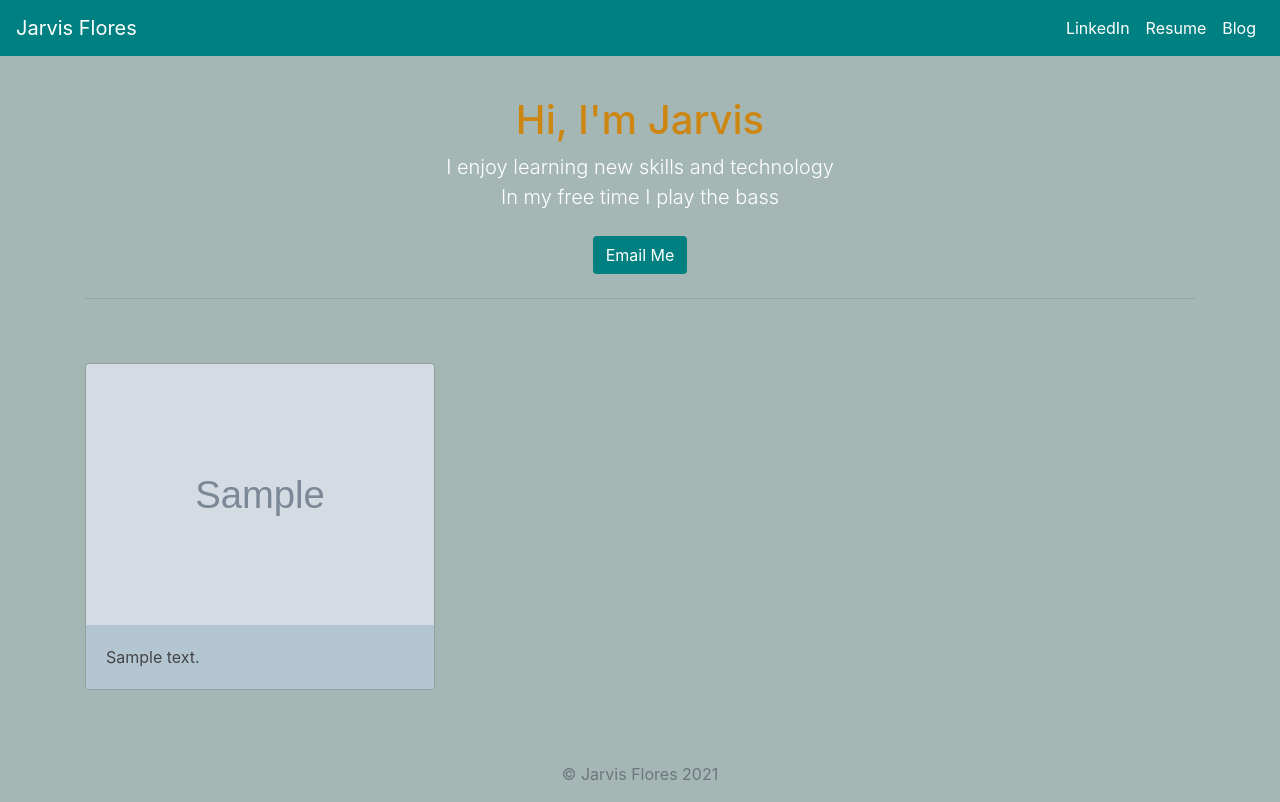
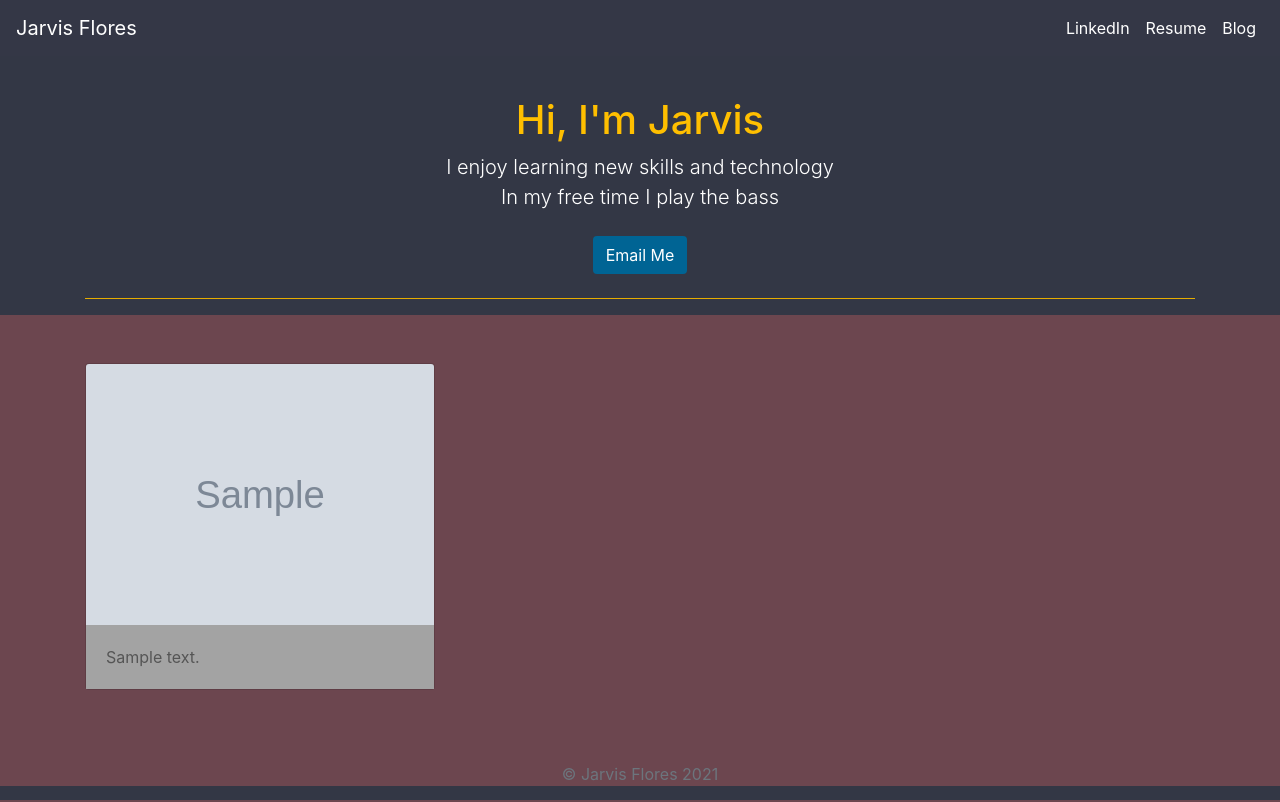
Before and after one commit to Jarvis-22/portfolio-project, a Django app: template jobs/templates/jobs/home.html in a window 1280 px wide. Run offline with Django 3.2, Linux system fonts and the light colour scheme; the template is opened without the code that fills it: most values are stand-ins (such as "Sample title", 1, 10 or a date in 2020); grey boxes marked "Sample" are stand-in pictures; data that the repository does not hold is empty.

Commit message:
Change CSS

```diff
--- a/blog/templates/blog/allblogs.html
+++ b/blog/templates/blog/allblogs.html
@@ -41,10 +41,10 @@
 
     <main role="main">
         <div class="container">
-            <h1 class="text-center pt-3">Checkout what I am up to</h1>
+            <!-- <h1 class="text-center pt-3">Read Blogs</h1> -->
              <br>
              <br>
-            <h2>Latest Posts</h2>
+            <h2 class="text-center ">Latest Posts</h2>
             <hr>
             {% for blog in blogs.all %}
             <a id ="title" href="{% url 'detail' blog.id %}"><h3>{{ blog.title }}</h3></a>
@@ -52,7 +52,7 @@
             <br>
             <img class="img-fluid" src="{{ blog.image.url }}" height=200 width=200>
             <br>
-            <p>
+            <p id="summ">
                 {{blog.summary}}
             </p>
             <br>
--- a/blog/templates/blog/detail.html
+++ b/blog/templates/blog/detail.html
@@ -46,7 +46,7 @@
 
             <br>
             <br>
-            <p>
+            <p id="full">
                 {{blog.body}}
             </p>
             <br>
--- a/portfolio/static/app.css
+++ b/portfolio/static/app.css
@@ -1,10 +1,10 @@
 main #heading{
-  background-color: #475b5a;
+  background-color: #6C464F;
 }
 
 
 .btn {
-  background-color: teal;
+  background-color: #006494;
   color:white;
 }
 .btn:hover{
@@ -18,8 +18,8 @@ section {
 
 
 .card-body{
-  background-color: #B3C5D1;
-  color: #444444;
+  background-color: #A3A3A3;
+  color: #555555;
 }
 
 img{
@@ -34,13 +34,13 @@ img{
 }
 
 .navbar.scrolled{
-  background: #475b5a;
+  background: #3D4152;
   transition: background 400ms;
 }
 
 .navbar{
-  background-color: teal;
-  text:white;
+  background-color: #343746;
+  color: white;
 }
 
 nav a{
@@ -48,7 +48,7 @@ nav a{
 }
 
 nav a:hover{
-  color: #F9A03F;
+  color: #FFBF00;
 }
 
 #blob{
@@ -56,23 +56,35 @@ nav a:hover{
 }
 
 #myself{
-  color: #CE8612;
+  color: #FFBF00;
 }
 
 .album{
-  background-color: #A4B7B5;
+  background-color: #6C464F;
   /* 24232d */
 }
 
 footer{
-  background-color: #A4B7B5;
+  background-color: #6C464F;
+  margin-bottom: 0;
 }
 
 
 body{
-  background-color: #A4B7B5;
+  background-color: #333745;
+  margin-bottom: 0;
+  padding-bottom: 0;
+
 }
 
 .card{
-  background-color: #A4B7B5;
+  background-color: #6C464F;
 }
+
+hr{
+  background-color: #FFBF00;
+}
+
+footer p{
+  margin-bottom: 0;
+}
```
Also changed, not shown: portfolio/static/allblogs.css (+14 -5 lines), portfolio/static/detail.css (+11 -3 lines).
